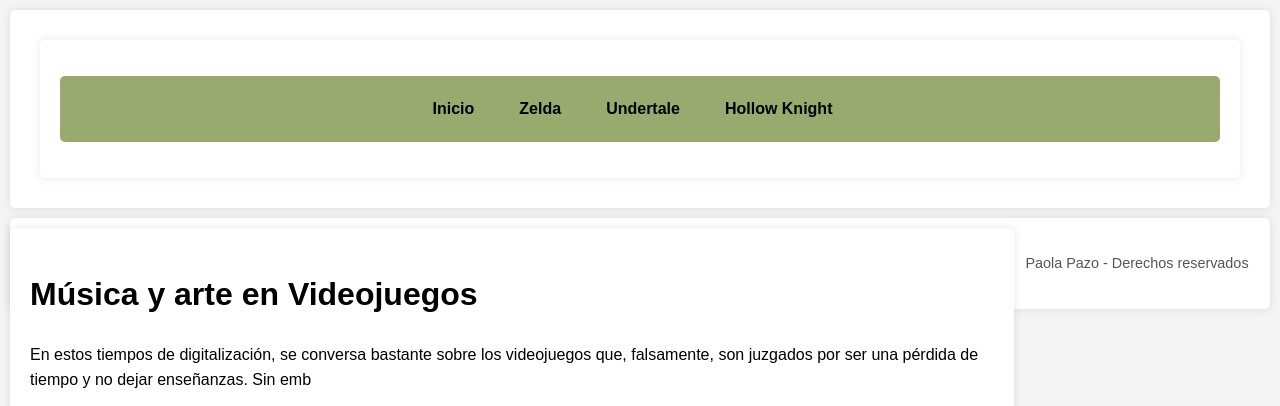
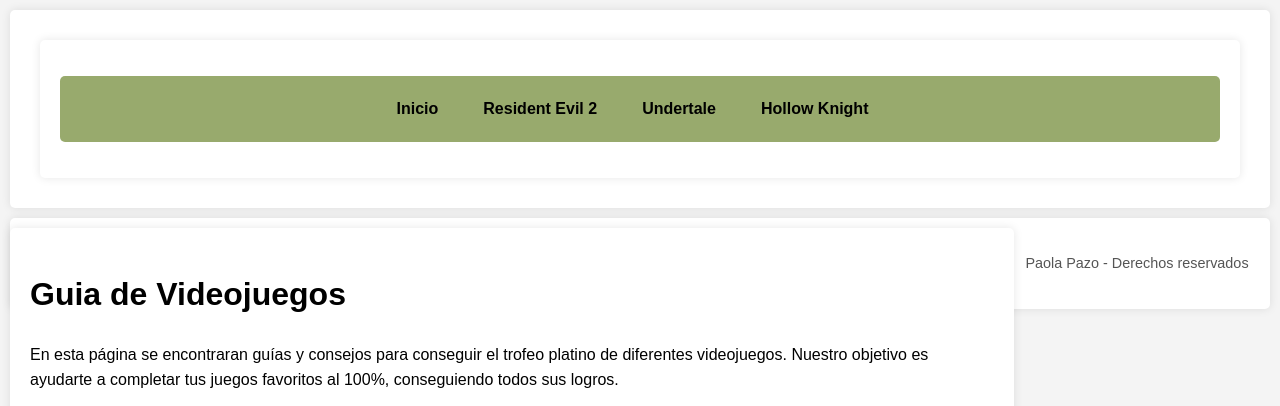
Before and after one commit to Cata49972/TP-final-Alonso-Rendo-Catalina-4toC, a plain HTML site: page index.html in a window 1280 px wide. Shown: the top 406 px of the page. Drawn offline with Linux system fonts and the light colour scheme.

Commit message:
mas cambios lol

```diff
--- a/index.html
+++ b/index.html
@@ -15,7 +15,7 @@
 <nav>
 <ul id="menu">
 <li><a href="index.html">Inicio</a></li>
-<li><a href="ResidentEvil2.html">Zelda</a></li>
+<li><a href="ResidentEvil2.html">Resident Evil 2</a></li>
 <li><a href="undertale.html">Undertale</a></li>
 <li><a href="hollowknight.html">Hollow Knight</a></li>
 </ul>
@@ -23,10 +23,9 @@
 </header>
 
 <main>
-<h1>Música y arte en Videojuegos</h1>
+<h1>Guia de Videojuegos</h1>
 <div>
-<p>En estos tiempos de digitalización, se conversa bastante sobre los videojuegos que, falsamente, son
-juzgados por ser una pérdida de tiempo y no dejar enseñanzas. Sin emb </p>
+<p>En esta página se encontraran guías y consejos para conseguir el trofeo platino de diferentes videojuegos. Nuestro objetivo es ayudarte a completar tus juegos favoritos al 100%, conseguiendo todos sus logros.</p>
 <img src="musica juego.png" alt="Música en Videojuegos" class="imagen">
 <p>te invitamos a descubrir la magia de estas obras maestras del género.</p>
 </div>
```
Also changed, not shown: ResidentEvil2.html (+2 -2 lines).
